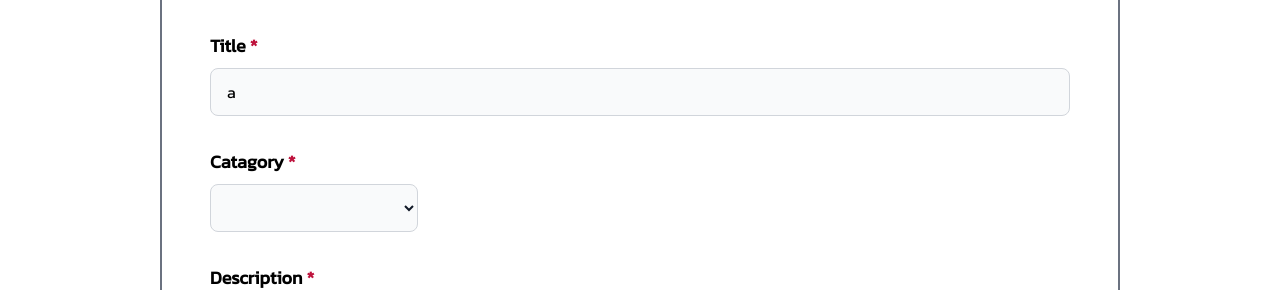
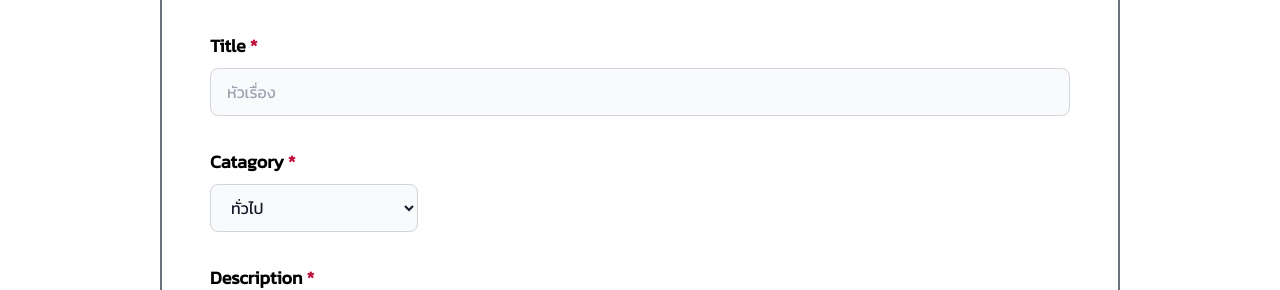
Before and after one commit to Kasidatep/SAS-FrontEnd, a Vue app: page /admin/announcement/add in a window 1280 px wide. Shown: the part 294-584 px from the top of the page. Built offline with nearby package versions, Linux system fonts and the light colour scheme.

Commit message:
06-05-2566

```diff
--- a/src/views/AddEditAnnouncement.vue
+++ b/src/views/AddEditAnnouncement.vue
@@ -16,9 +16,9 @@ const route = useRoute()
 const isUpdateState = ref(false)
 const annoucement = ref({})
 
-const announcementTitle = ref('a')
-const announcementCatagory = ref('')
-const announcementDescription = ref('')
+const announcementTitle = ref(null)
+const announcementCatagory = ref(1)
+const announcementDescription = ref(null)
 const publishDate = ref('1999-02-30')
 const publishTime = ref('')
 const closeDate = ref('')
@@ -74,8 +74,7 @@ const addAnnouncement = async () =>{
     const addObj = {
         announcementTitle:announcementTitle.value,
         announcementDescription:announcementDescription.value,
-        publishDate:publishDate.value,
-        publishTime:publishTime.value,
+        publishDate:publishDateTime.value,
         closeDate: closeDateTime.value,
         announcementDisplay:announcementDisplay.value,
         categoryId:announcementCatagory.value,
```
